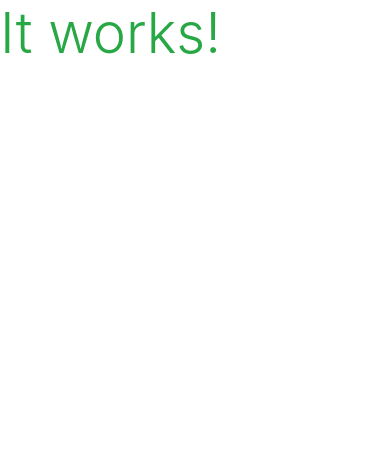
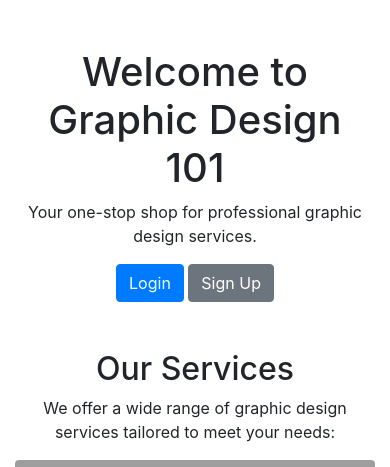
Before and after one commit to Markmcl25/graphicdesign101, a Django app: page / in a window 390 px wide. Shown: the top 467 px of the page. Before the commit the page ends 54 px from the top, so only its background shows below. Run offline with Django 3.2, Linux system fonts and the light colour scheme; grey boxes are pictures that could not be loaded.

Commit message:
updated index.html integrates Bootstrap for a responsive layout, adds dynamic content sections for services and portfolio, and includes authentication-aware buttons for Login, Signup, or Logout

```diff
--- a/home/templates/home/index.html
+++ b/home/templates/home/index.html
@@ -2,5 +2,62 @@
 {% load static %}
 
 {% block content %}
-    <h1 class="display-4 text-success">It works!</h1>
+<div class="container mt-5">
+    <!-- Welcome Section -->
+    <div class="row">
+        <div class="col text-center">
+            <h1>Welcome to Graphic Design 101</h1>
+            <p>Your one-stop shop for professional graphic design services.</p>
+            {% if user.is_authenticated %}
+                <p>Welcome back, {{ user.username }}!</p>
+                <a href="{% url 'account_logout' %}" class="btn btn-danger">Logout</a>
+            {% else %}
+                <a href="{% url 'account_login' %}" class="btn btn-primary">Login</a>
+                <a href="{% url 'account_signup' %}" class="btn btn-secondary">Sign Up</a>
+            {% endif %}
+        </div>
+    </div>
+
+    <!-- Services Section -->
+    <div class="row mt-5">
+        <div class="col text-center">
+            <h2>Our Services</h2>
+            <p>We offer a wide range of graphic design services tailored to meet your needs:</p>
+        </div>
+    </div>
+    <div class="row">
+        <div class="col-md-4 text-center">
+            <img src="{% static 'images/icon-design.jpg' %}" alt="Icon Design" class="img-fluid rounded">
+            <h3>Icon Design</h3>
+            <p>Custom icons that bring your brand to life.</p>
+        </div>
+        <div class="col-md-4 text-center">
+            <img src="{% static 'images/logo-design.jpg' %}" alt="Logo Design" class="img-fluid rounded">
+            <h3>Logo Design</h3>
+            <p>Memorable logos that make an impression.</p>
+        </div>
+        <div class="col-md-4 text-center">
+            <img src="{% static 'images/poster-design.jpg' %}" alt="Poster Design" class="img-fluid rounded">
+            <h3>Poster Design</h3>
+            <p>Eye-catching posters for all occasions.</p>
+        </div>
+    </div>
+
+    <!-- Portfolio Section -->
+    <div class="row mt-5">
+        <div class="col text-center">
+            <h2>Portfolio</h2>
+            <p>Take a look at some of our previous projects:</p>
+        </div>
+    </div>
+    <div class="row">
+        {% for project in portfolio_projects %}
+        <div class="col-md-4 text-center">
+            <img src="{{ project.image.url }}" alt="{{ project.title }}" class="img-fluid rounded">
+            <h3>{{ project.title }}</h3>
+            <p>{{ project.description }}</p>
+        </div>
+        {% endfor %}
+    </div>
+</div>
 {% endblock %}
```
